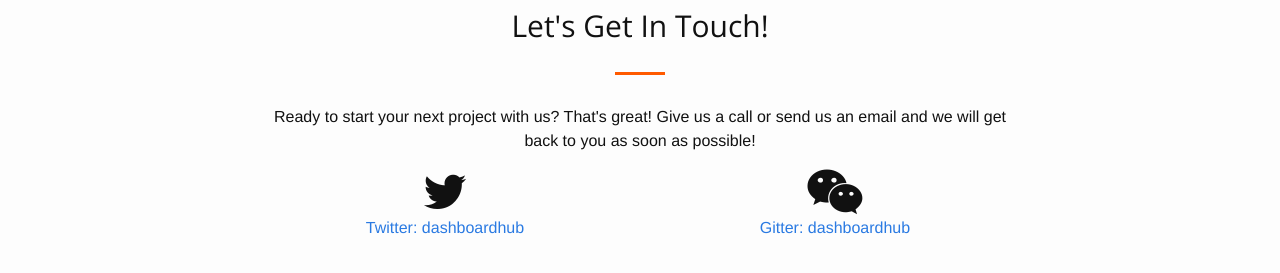
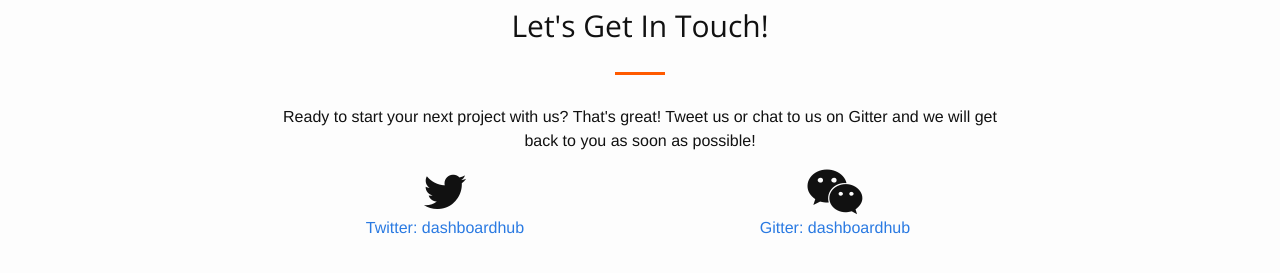
Before and after one commit to DashboardHub/Website, a Jekyll site: the page built from index.html, in a window 1280 px wide and 900 px high, scrolled down 1757 px. Shown: the part 545-818 px from the top of the window. Built offline with Jekyll 4.4.1, drawn with Linux system fonts in a browser that asks for light colours; nearby versions of some CDN libraries.

Commit message:
Updated contact information

```diff
--- a/_layouts/default.html
+++ b/_layouts/default.html
@@ -176,7 +176,7 @@
                 <div class="col-lg-8 col-lg-offset-2 text-center">
                     <h2 class="section-heading">Let's Get In Touch!</h2>
                     <hr class="primary">
-                    <p>Ready to start your next project with us? That's great! Give us a call or send us an email and we will get back to you as soon as possible!</p>
+                    <p>Ready to start your next project with us? That's great! Tweet us or chat to us on Gitter and we will get back to you as soon as possible!</p>
                 </div>
                 <div class="col-lg-4 col-lg-offset-2 text-center">
                     <i class="fa fa-twitter fa-3x wow bounceIn"></i>
```
